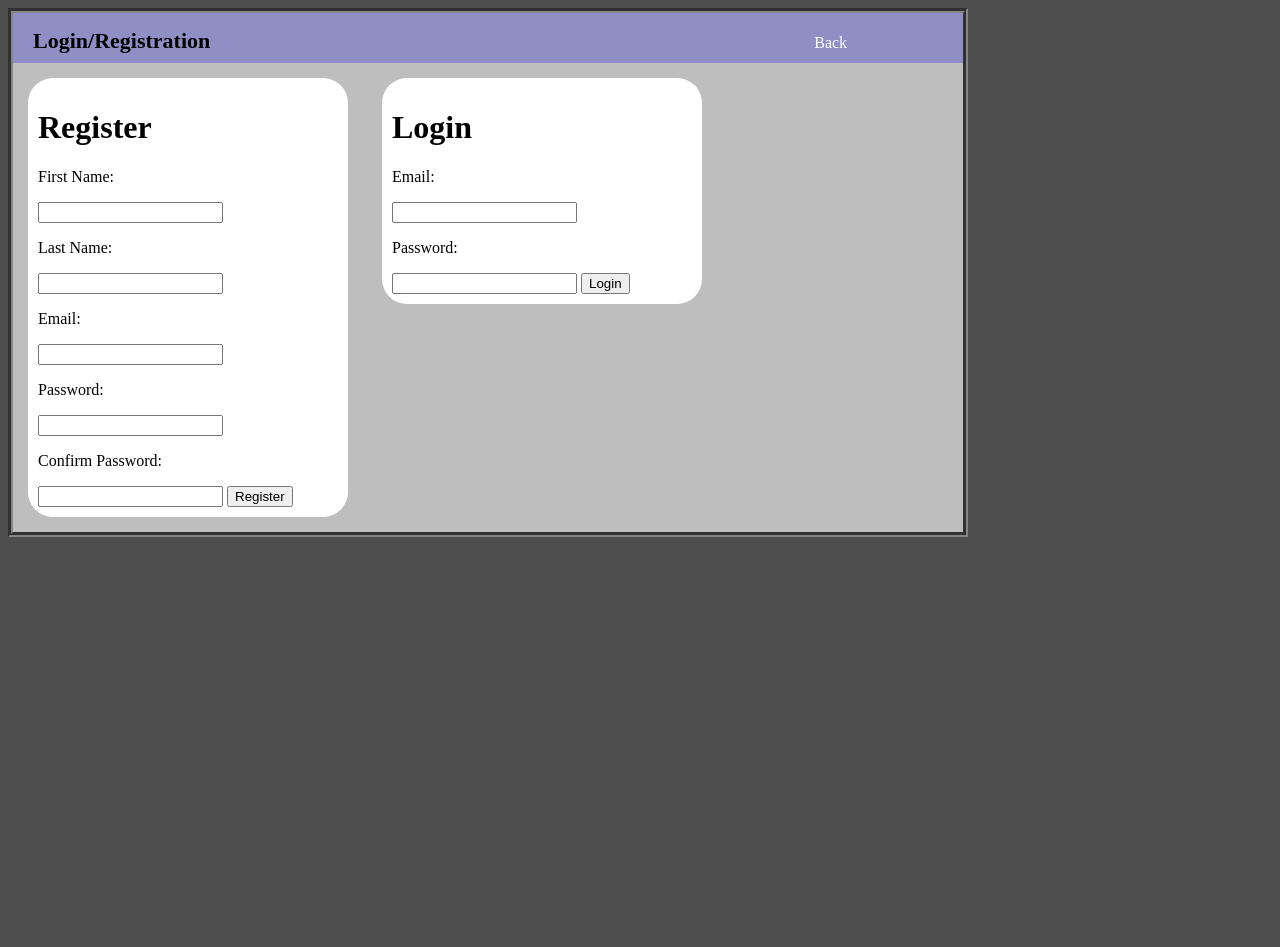
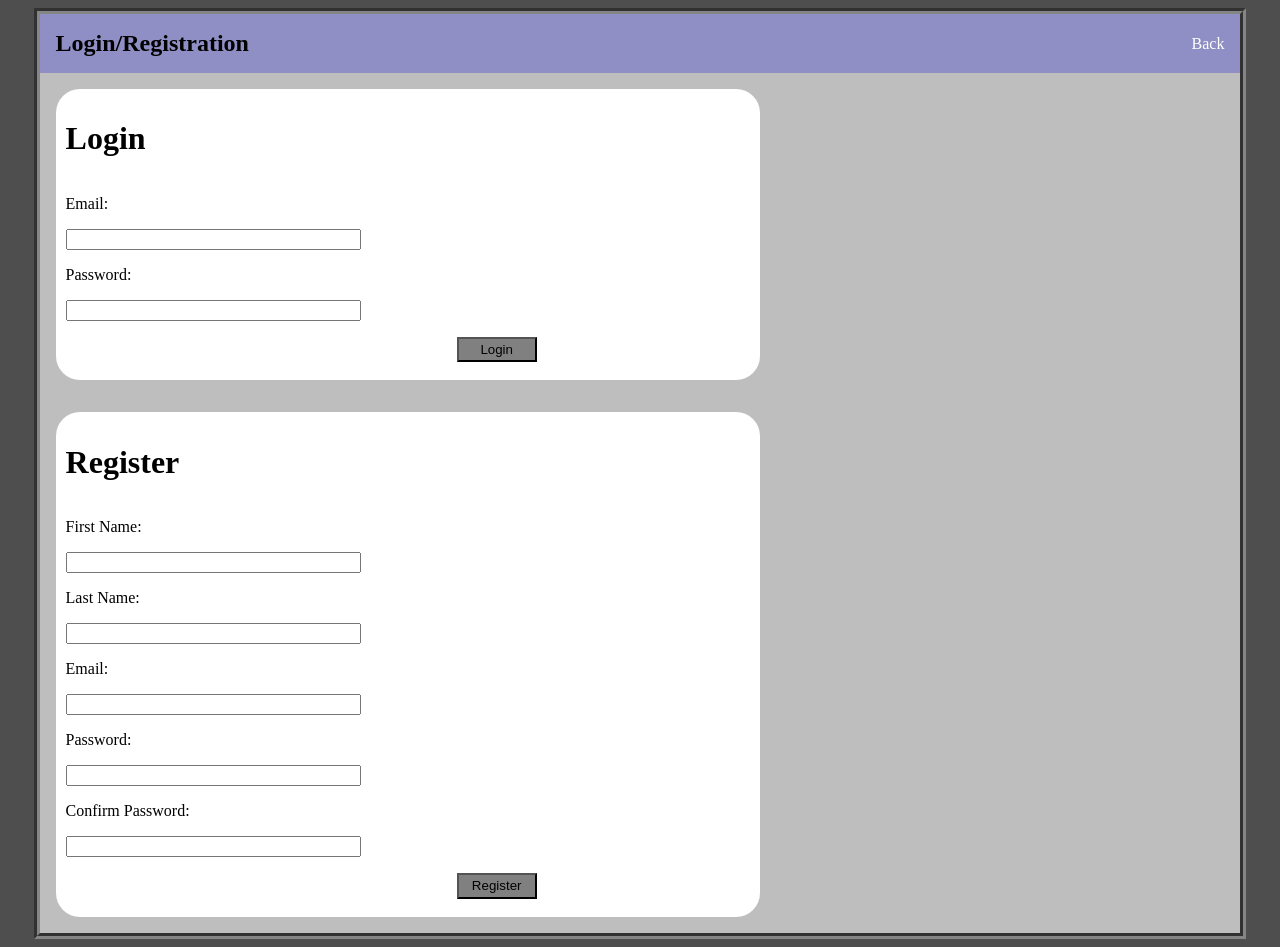
Before and after one commit to Kamernepti/CalTracker, a Django app: page /login in a window 1280 px wide. Before the commit the page ends 537 px from the top, so only its background shows below. Run offline with Django 3.2, Linux system fonts and the light colour scheme.

Commit message:
added responsive css to index, login, and dashboard

```diff
--- a/tracker_app/static/css/login.css
+++ b/tracker_app/static/css/login.css
@@ -1,48 +1,92 @@
+:root{
+    font-size: 1 em;
+}
+
 body {
     background-color: rgb(78, 78, 78);
 }
 
 #wrapper{
-    width: 950px;
+    max-width: 95%;
+    width: 95%;
     background-color: rgb(190, 190, 190);
-    border: 5px groove  rgb(133, 133, 133);
+    border: .4rem groove  rgb(133, 133, 133);
+    display: flex;
+    flex-wrap: wrap;
+    margin: auto;
 }
+
 
 #nav_bar {
     background-color: rgb(143, 143, 197);
-    height: 50px;
+    height: auto;
+    display: flex;
+    flex-wrap: wrap;
+    align-items: baseline;
+    width: 100%;
 }
 
-#nav_bar > h1 {
-    display: inline-block;
-    margin-right: 600px;
-    font-size: 22px;
-    margin-left: 20px;
-
+#log_reg_container{
+    display:flex;
+    flex-wrap: wrap;
+    max-width: 95%;
+    width: 95%;
 }
 
-#nav_bar > a {
-    display: inline;
+.log_reg {
+    width: 60%;
+    max-width: 100%;
+    display: flex;
+    background-color: white;
+    padding: .625rem;
+    margin: 1rem;
+    border-radius: 1.5rem;
+    flex-wrap: wrap;
+    flex-direction: column;
+}
+
+.form {
+    display: flex;
+    flex-direction: column;
+    flex-wrap: wrap;
+    width: 70%;
+    max-width: 100%;
+}
+
+/* Typography */
+
+
+#nav_bar > h1 {
+    display: flex;
+    align-self: flex-start;
+    font-size: 1.5rem;
+    margin: 1rem;
+}
+
+#nav_links>a {
     text-decoration: none;
     color: white;
+    display: flex;
+    margin:1rem;
 }
 
-#register {
-    width: 300px;
-    display: inline-block;
-    vertical-align: top;
-    background-color: white;
-    padding: 10px;
-    margin: 15px;
-    border-radius: 25px;
+#nav_links {
+    margin-left:auto;
+    align-self: center;
 }
 
-#login {
-    width: 300px;
-    display: inline-block;
-    vertical-align: top;
-    background-color: white;
-    padding: 10px;
-    margin: 15px;
-    border-radius: 25px;
+/* components */
+
+.form button {
+    background-color: gray;
+    margin: .5rem;
+    padding:.2rem;
+    width: 5rem;
+    align-self: flex-end;
+    margin-top: 1rem;
 }
+
+.form input {
+    max-width: 60%;
+    width: 60%;
+}
--- a/tracker_app/templates/dashboard.html
+++ b/tracker_app/templates/dashboard.html
@@ -48,8 +48,6 @@
             {% endfor %}
         </div>
 
-
-
         <div class="logs">
             <h3>Lunch:</h3>
             {% for meal in meals %}
@@ -58,8 +56,6 @@
                 {% endif %}
             {% endfor %}
         </div>
-
-
 
         <div class="logs">
             <h3>Dinner:</h3>
@@ -117,5 +113,4 @@
 
     </div>
 </body>
-
 </html>
--- a/tracker_app/templates/login.html
+++ b/tracker_app/templates/login.html
@@ -11,12 +11,30 @@
     <div id="wrapper">
         <div id="nav_bar">
             <h1>Login/Registration</h1>
+            <div id="nav_links">
                 <a href="/">Back</a>
             </div>
+        </div>
 
-        <div id= "register">
+        <div id="log_reg_container">
+
+            <div class="log_reg">
+                <h1>Login</h1>
+                <form class="form" action="/login" method="post">
+                {% csrf_token %}
+                    <p>Email:</p>
+                    <input type="email" name="email">
+
+                    <p>Password:</p>
+                    <input type="password" name="password">
+
+                    <button type="submit">Login</button>
+                </form>
+            </div>
+
+            <div class="log_reg">
                 <h1>Register</h1>
-            <form action="/register" method="post">
+                <form class="form" action="/register" method="post">
                 {% csrf_token %}
                     <p>First Name: </p>
                     <input type="text" name= "fname">
@@ -37,19 +55,8 @@
                 </form>
             </div>
 
-        <div id="login">
-            <h1>Login</h1>
-            <form action="/login" method="post">
-            {% csrf_token %}
-                <p>Email:</p>
-                <input type="email" name="email">
+        </div>
 
-                <p>Password:</p>
-                <input type="password" name="password">
-
-                <button type="submit">Login</button>
-            </form>
-        </div>
     </div>
 </body>
 </html>
```
Also changed, not shown: tracker_app/static/css/index.css (+107 -41 lines), tracker_app/templates/index.html (+14 -10 lines). Lines whose indentation alone changed are shown as unchanged.
